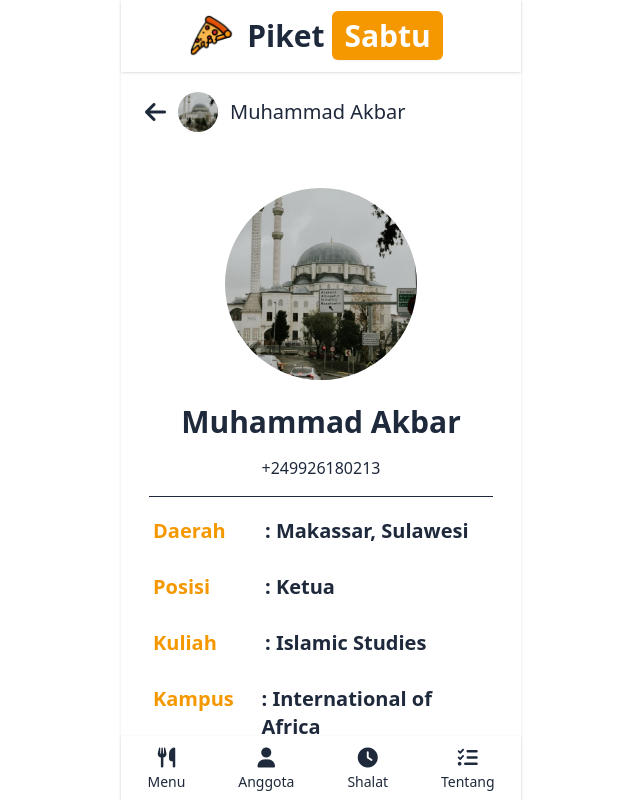
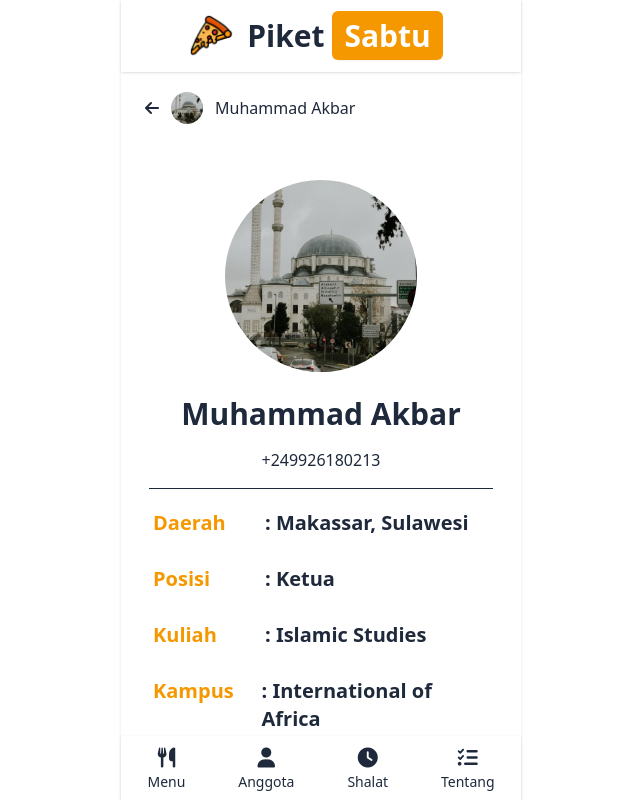
Before and after one commit to arifsaifuddins/piket_vue, a Vue app: page /#/anggota/0 in a window 1280 px wide. Shown: the whole page, without its empty margins (319-959 px from the left). Built offline with nearby package versions, Linux system fonts and the light colour scheme.

Commit message:
Update Detail.vue

```diff
--- a/src/components/Detail.vue
+++ b/src/components/Detail.vue
@@ -12,15 +12,15 @@
 <template>
   <Layout>
     <div class="py-20 px-3 flex flex-col">
-      <div class="text-xl mt-3 mb-10 flex justify-start items-center">
+      <div class="text-md mt-3 mb-10 flex justify-start items-center">
         <i
-          class="fa fa-arrow-left mr-3 cursor-pointer text-2xl"
+          class="fa fa-arrow-left mr-3 cursor-pointer text-md"
           @click="router.back()"
         ></i>
         <img
           :src="`/assets/img/${json[0][$route.params.id].icon}.jpg`"
           alt="icon"
-          class="w-10 h-10 rounded-full mr-3"
+          class="w-8 h-8 rounded-full mr-3"
         />
         {{ json[0][$route.params.id].nama }}
       </div>
```
